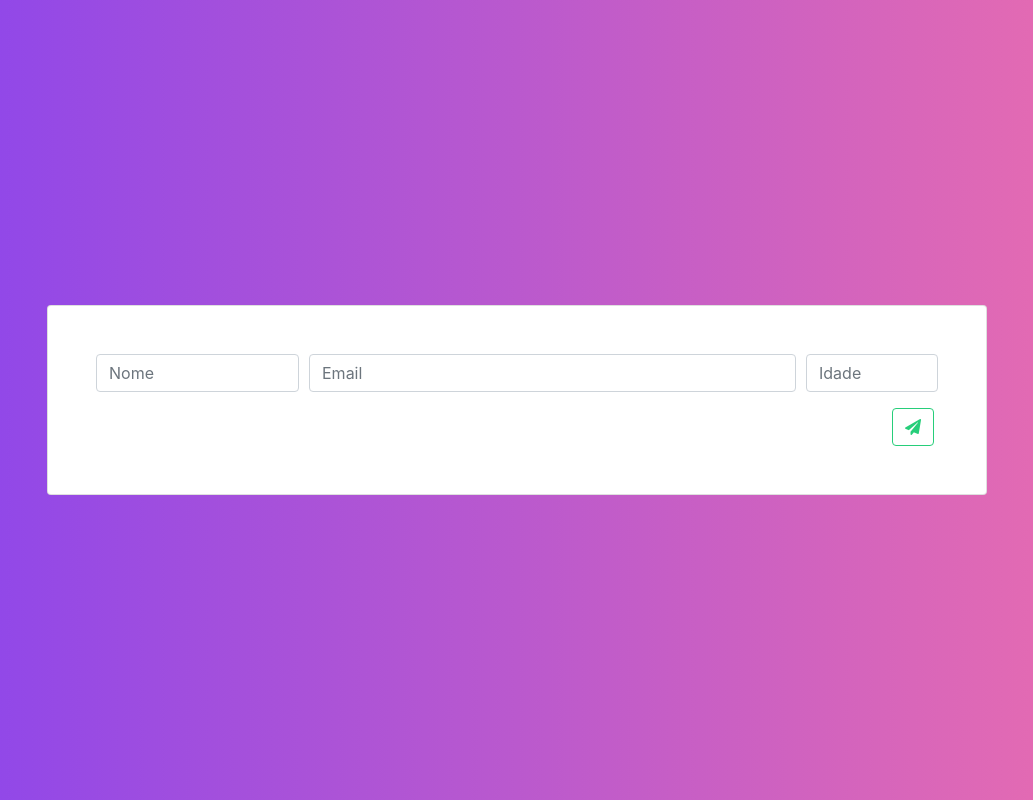
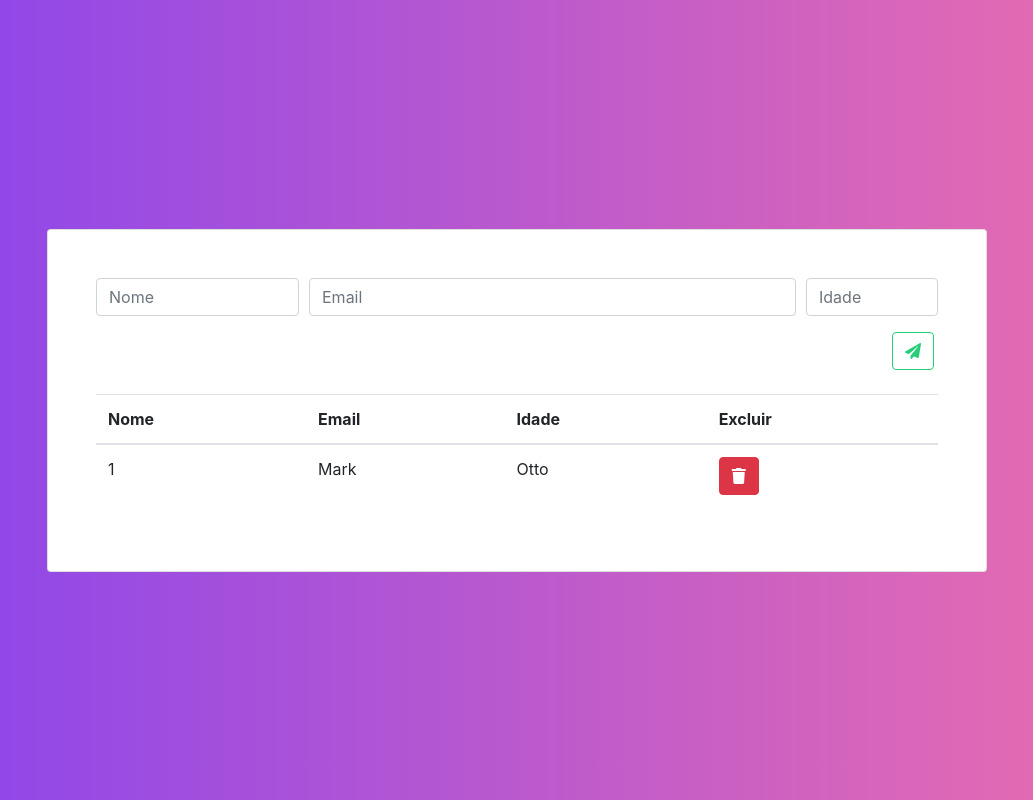
Before and after one commit to IuriKintschev/mymarketingfront, a React (Create React App) app: page / in a window 1280 px wide. Shown: the whole page, without its empty margins (123-1156 px from the left). Built offline with nearby package versions, Linux system fonts and the light colour scheme.

Commit message:
layout terminado

```diff
--- a/src/components/Main.jsx
+++ b/src/components/Main.jsx
@@ -1,5 +1,6 @@
 import React, { Component } from 'react';
 import Form from "./Form";
+import Tabela from "./Tabela";
 
 // import { Container } from './styles';
 
@@ -8,7 +9,10 @@ export default class Main extends Component {
 		return (
 			<div className="d-flex justify-content-center align-items-center h-100">
 				<div className="card p-5">
-					<Form />
+					<div className="mb-4">
+						<Form />
+					</div>
+					<Tabela />
 				</div>
 			</div>
 		);
--- /dev/null
+++ b/src/components/Tabela.jsx
@@ -0,0 +1,28 @@
+import React from 'react';
+
+const Tabela = () => {
+	return (
+		<div>
+			<table class="table">
+				<thead>
+					<tr>
+						<th scope="col">Nome</th>
+						<th scope="col">Email</th>
+						<th scope="col">Idade</th>
+						<th scope="col">Excluir</th>
+					</tr>
+				</thead>
+				<tbody>
+					<tr>
+						<td>1</td>
+						<td>Mark</td>
+						<td>Otto</td>
+						<td><button className="btn btn-danger"><i class="fas fa-trash"></i></button></td>
+					</tr>
+				</tbody>
+			</table>
+		</div>
+	);
+}
+
+export default Tabela;
```
